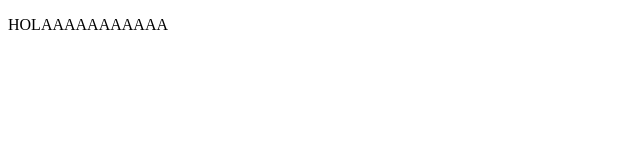
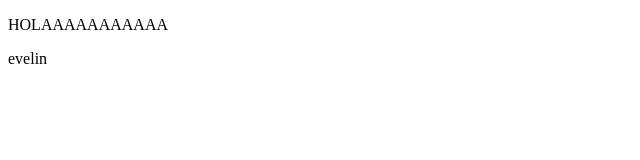
Before and after one commit to Evelin012/PROYECTO1, a plain HTML site: page index.html in a window 1280 px wide. Shown: the full height of the page, 0-640 px from the left. Drawn offline with Linux system fonts and the light colour scheme.

Commit message:
agregue un cambio con el creador de la pagina

```diff
--- a/index.html
+++ b/index.html
@@ -8,5 +8,6 @@
 </head>
 <body>
     <p>HOLAAAAAAAAAAA</p>
+    <p>evelin</p>
 </body>
 </html>
```
